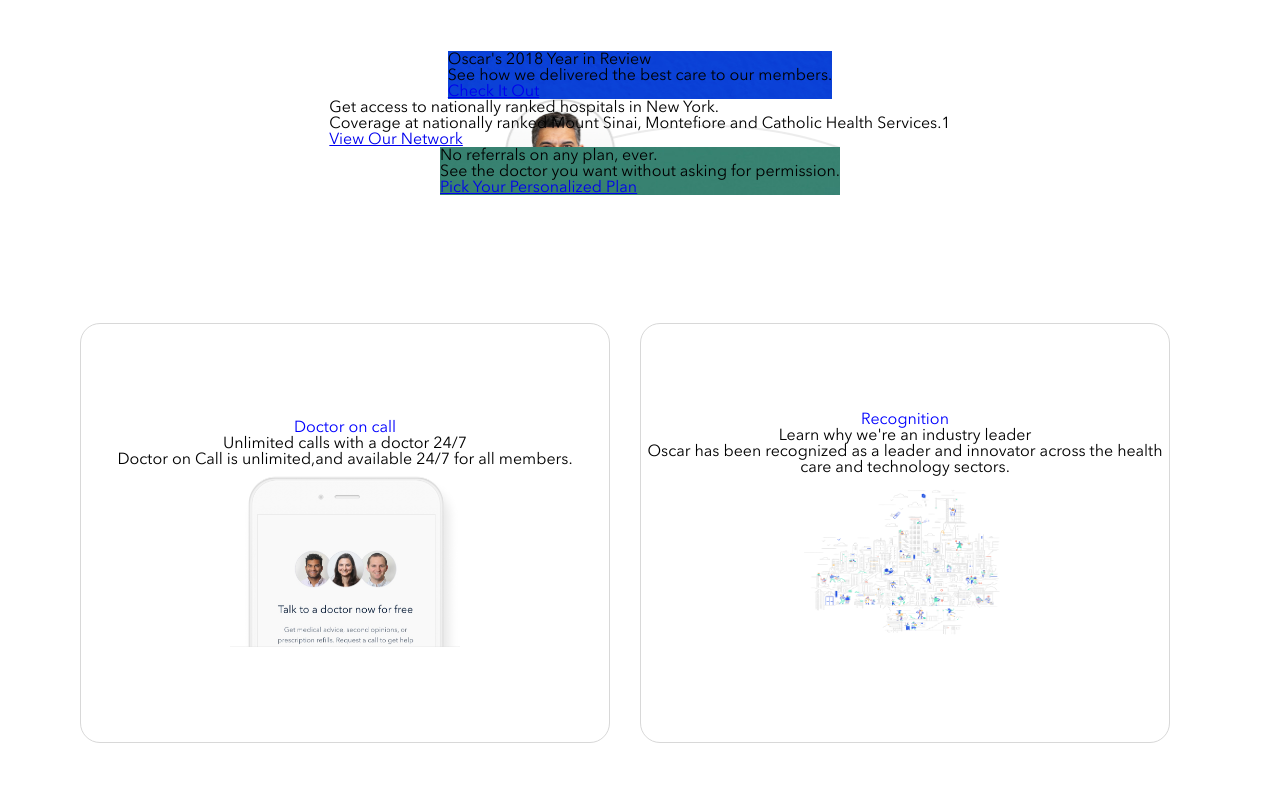
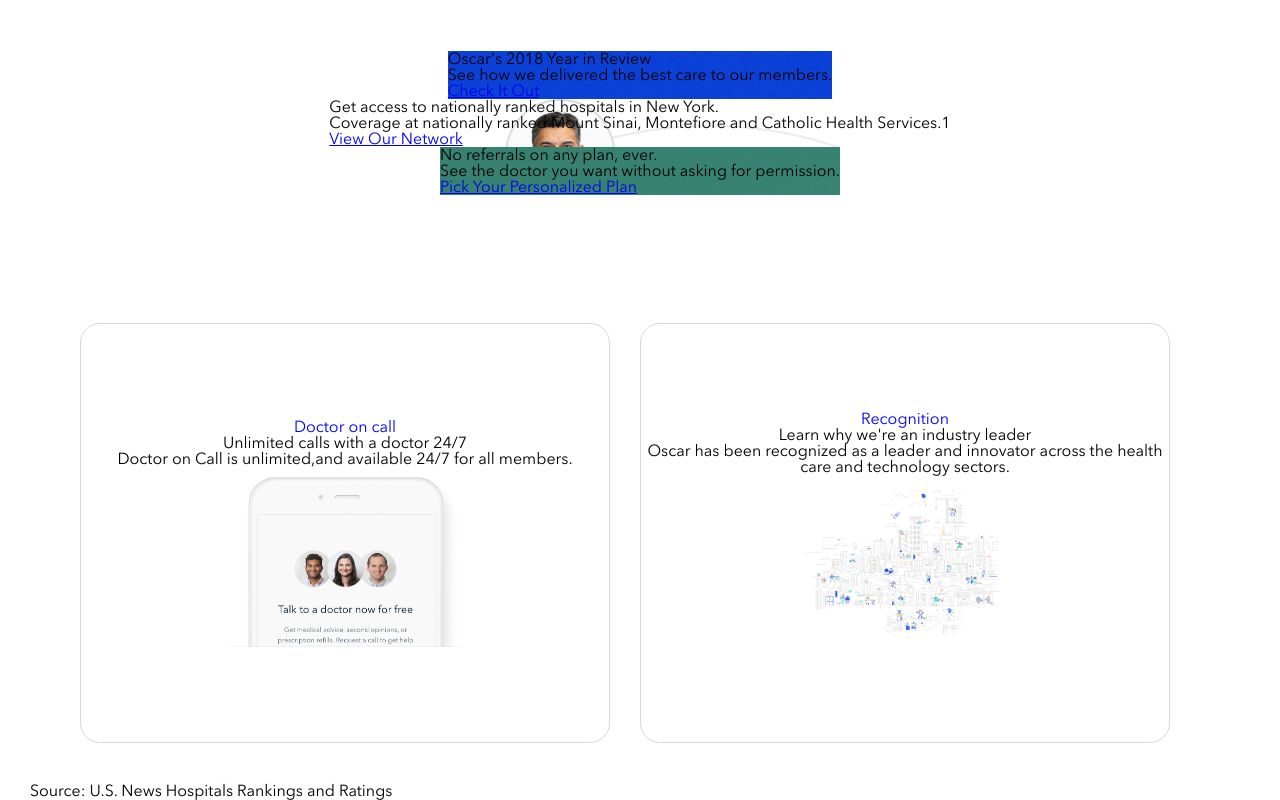
Before and after one commit to jay12jp/oscar, a plain HTML site: page index.html in a window 1280 px wide. Shown: the part 1379-2179 px from the top of the page. Before the commit the page ends 2122 px from the top, so only its background shows below. Drawn offline with Linux system fonts and the light colour scheme.

```diff
--- a/css/style.css
+++ b/css/style.css
@@ -266,6 +266,10 @@ body * {
   background-image: url(../images/background-images/background-3.jpg);
 }
 
+.tile-6 {
+  margin-bottom: 40px;
+}
+
 .tile-6-left {
   height: 420px;
   border: 1px solid #d8d8d8;
@@ -295,3 +299,7 @@ body * {
   margin-right: 30px;
   border-radius: 20px;
 }
+
+.tile-7 {
+  padding-left: 30px;
+}
--- a/index.html
+++ b/index.html
@@ -199,7 +199,7 @@
         </div>
 
           <!-- END OF TILE_3,4,5 -->
-<!-- TWO TILES WITH ONE IMAGE ON LEFT AND OTHER ON RIGHT -->
+          <!-- TWO TILES WITH ONE IMAGE ON LEFT AND OTHER ON RIGHT -->
         <div class="tile-6 flex flex-center ">
           <div class="tile-6-left flex-center flex-column">
             <p style="color:blue;">Doctor on call</p>
@@ -215,6 +215,14 @@
             <img src="images/drawings/city.png" alt="city">
           </div>
         </div>
+        <!-- END OF TILE-6 -->
+        <!-- Tile-7 -->
+        <div class="tile-7">
+          <ol>
+            <li>Source: U.S. News Hospitals Rankings and Ratings</li>
+          </ol>
+        </div>
+
 
 
 
```
